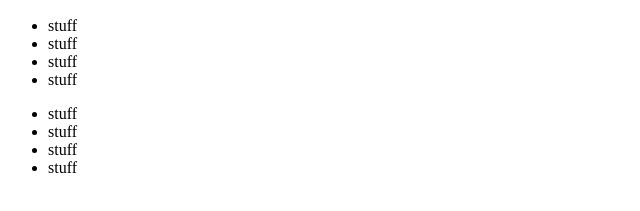
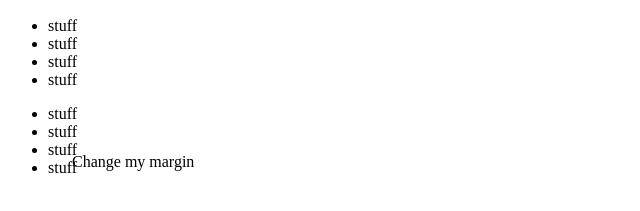
Before and after one commit to chrislo95/odin-recipes, a plain HTML site: page recipes/lasagna.html in a window 1280 px wide. Shown: the part 687-898 px from the top of the page, without its empty margins (0-640 px from the left). Drawn offline with Linux system fonts and the light colour scheme.

Commit message:
box change

```diff
--- a/recipes/lasagna.html
+++ b/recipes/lasagna.html
@@ -1,6 +1,15 @@
 <!DOCTYPE html>
 <html lang="en">
 <head>
+    <style>
+        .box {
+            margin-top: -40px;
+            margin-right: 30px;
+            margin-bottom: 40px;
+            margin-left: 4em;
+        }
+    </style>
+
     <meta charset="UTF-8">
     <meta http-equiv="X-UA-Compatible" content="IE=edge">
     <meta name="viewport" content="width=device-width, initial-scale=1.0">
@@ -28,5 +37,10 @@
             </ul>
         </div>
     </div>
+
+    <div class="container">
+        <div class="box">Change my margin</div>
+    </div>
+
 </body>
 </html>
```
